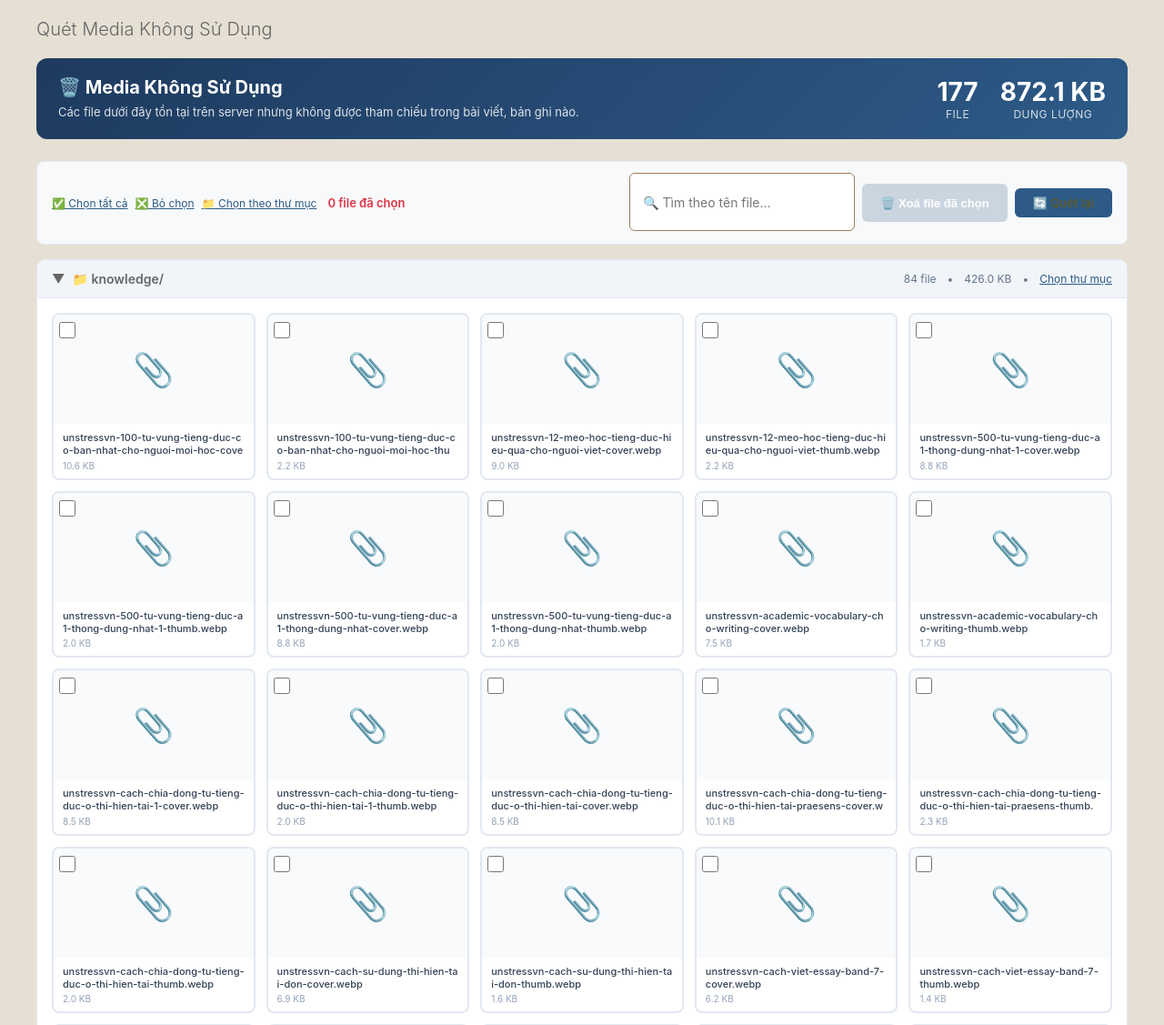
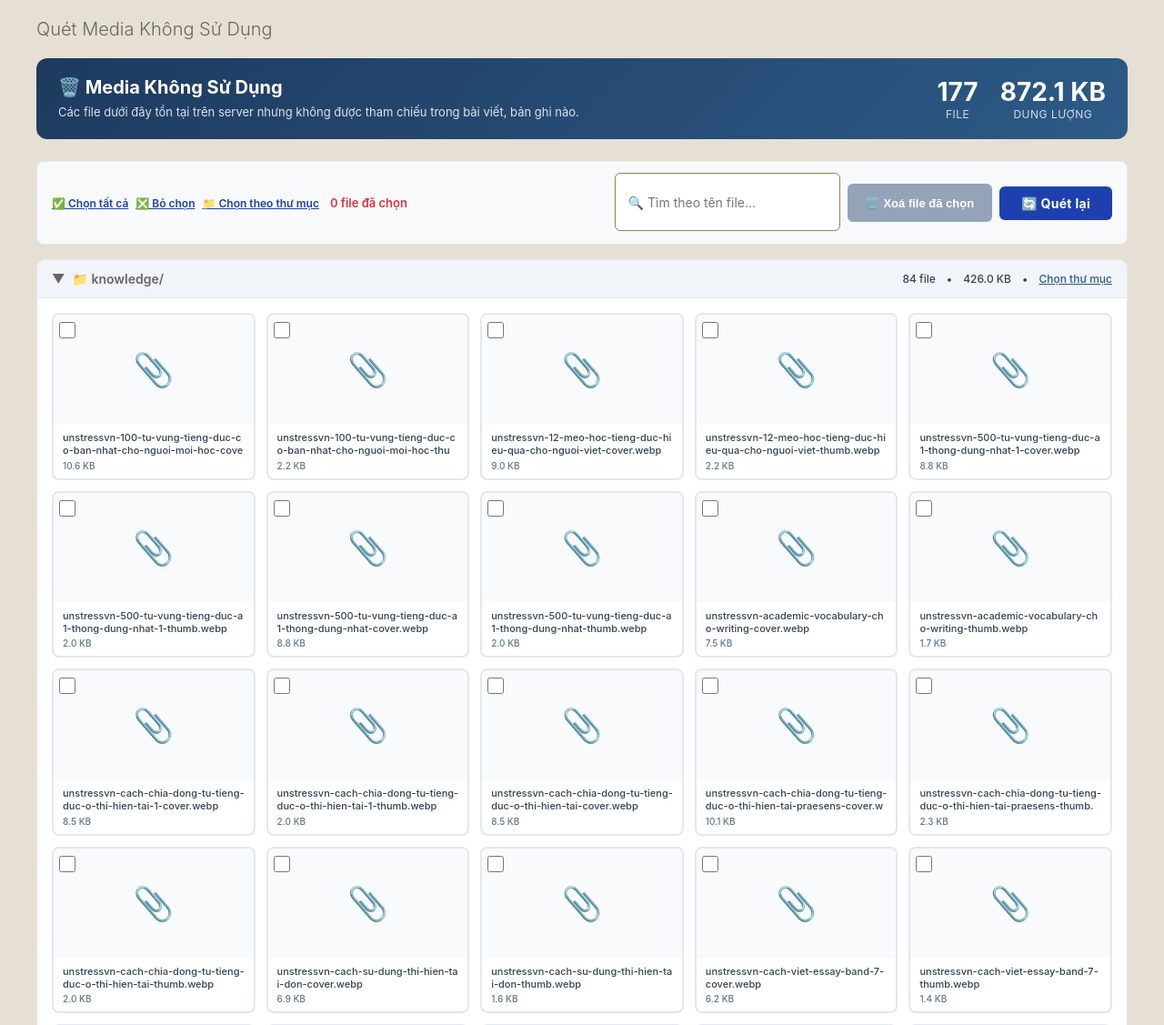
Before and after one commit to asavin12/web, a Django app: page /admin/filemanager/unused-media/ in a window 1280 px wide. Shown: the part 89-1216 px from the top of the page at 91% size. Run offline with Django 4.2, Linux system fonts and the light colour scheme; the visitor is signed in with stand-in values (Sample User, id 1); data comes from the database, SQL or seed files in the repository; data that the repository does not hold is empty; parts of the project's set-up code (start-up, migrations or seed data) failed here and were passed over; some libraries are stand-ins or nearby versions.

Commit message:
fix: improve button & text contrast in unused media scanner
- All buttons use !important to override Django admin theme link colors
- btn-scan: darker blue (#1e40af), bold 700, forced white text on all states
- btn-delete disabled: darker gray (#94a3b8) instead of near-invisible #cbd5e0
- Empty state: darker text (#1e293b, #374151) for readability on cream background
- Folder meta, file size: increased contrast colors
- Force #content a.btn-scan specificity override for Django admin CSS
- MediaFile changelist buttons: inline !important color overrides

```diff
--- a/templates/admin/filemanager/mediafile_changelist.html
+++ b/templates/admin/filemanager/mediafile_changelist.html
@@ -4,12 +4,14 @@
 {% block object-tools-items %}
 {{ block.super }}
 <li>
-  <a href="{% url 'filemanager:unused_media' %}" class="button" style="background:#dc3545; padding: 6px 12px;">
+  <a href="{% url 'filemanager:unused_media' %}" class="button"
+     style="background:#dc3545 !important; color:#ffffff !important; padding: 6px 12px; font-weight:600; text-decoration:none !important;">
     🗑️ Quét media không sử dụng
   </a>
 </li>
 <li>
-  <a href="{% url 'filemanager:file_browser' %}" class="button">
+  <a href="{% url 'filemanager:file_browser' %}" class="button"
+     style="color:#ffffff !important; text-decoration:none !important;">
     📁 File Browser
   </a>
 </li>
--- a/templates/admin/filemanager/unused_media.html
+++ b/templates/admin/filemanager/unused_media.html
@@ -58,8 +58,8 @@
   .actions-bar .right { display: flex; align-items: center; gap: 8px; }
 
   .btn-delete {
-    background: #dc3545;
-    color: white;
+    background: #dc3545 !important;
+    color: #ffffff !important;
     border: none;
     padding: 8px 20px;
     border-radius: 6px;
@@ -67,31 +67,37 @@
     cursor: pointer;
     font-size: 13px;
     transition: all 0.2s;
+    text-decoration: none !important;
   }
-  .btn-delete:hover { background: #c82333; transform: translateY(-1px); }
-  .btn-delete:disabled { background: #cbd5e0; cursor: not-allowed; transform: none; }
+  .btn-delete:hover { background: #c82333 !important; color: #ffffff !important; transform: translateY(-1px); }
+  .btn-delete:disabled { background: #94a3b8 !important; color: #ffffff !important; cursor: not-allowed; transform: none; }
 
   .btn-scan {
-    background: #2d5a87;
-    color: white;
+    display: inline-block;
+    background: #1e40af !important;
+    color: #ffffff !important;
     border: none;
-    padding: 8px 20px;
+    padding: 10px 24px;
     border-radius: 6px;
-    font-weight: 600;
+    font-weight: 700;
     cursor: pointer;
-    font-size: 13px;
-    text-decoration: none;
+    font-size: 14px;
+    text-decoration: none !important;
     transition: all 0.2s;
+    letter-spacing: 0.3px;
   }
-  .btn-scan:hover { background: #1e3a5f; color: white; transform: translateY(-1px); }
+  .btn-scan:visited { color: #ffffff !important; }
+  .btn-scan:hover { background: #1e3a8a !important; color: #ffffff !important; transform: translateY(-1px); text-decoration: none !important; }
 
   .select-actions { display: flex; gap: 8px; align-items: center; }
   .select-actions a {
     font-size: 12px;
-    color: #2d5a87;
+    color: #1e40af !important;
     cursor: pointer;
-    text-decoration: underline;
+    text-decoration: underline !important;
+    font-weight: 600;
   }
+  .select-actions a:hover { color: #1e3a8a !important; }
 
   .folder-section {
     margin-bottom: 24px;
@@ -121,9 +127,10 @@
   }
   .folder-meta {
     font-size: 12px;
-    color: #64748b;
+    color: #374151;
     display: flex;
     gap: 12px;
+    font-weight: 500;
   }
 
   .file-grid {
@@ -193,17 +200,19 @@
   }
   .file-card .info .filesize {
     font-size: 10px;
-    color: #94a3b8;
+    color: #64748b;
     margin-top: 3px;
+    font-weight: 500;
   }
 
   .empty-state {
     text-align: center;
     padding: 60px 20px;
-    color: #64748b;
+    color: #1e293b;
   }
   .empty-state .icon { font-size: 60px; margin-bottom: 16px; }
-  .empty-state h3 { margin: 0 0 8px; color: #1e293b; }
+  .empty-state h3 { margin: 0 0 8px; color: #0f172a; font-size: 18px; }
+  .empty-state p { color: #374151; font-size: 14px; }
 
   .selected-count {
     font-size: 13px;
@@ -223,6 +232,15 @@
     border-radius: 6px;
     font-size: 13px;
     width: 250px;
+    color: #1e293b;
+  }
+
+  /* Force high contrast on admin theme */
+  #content a.btn-scan,
+  #content a.btn-scan:link,
+  #content a.btn-scan:visited {
+    color: #ffffff !important;
+    text-decoration: none !important;
   }
 </style>
 
```
